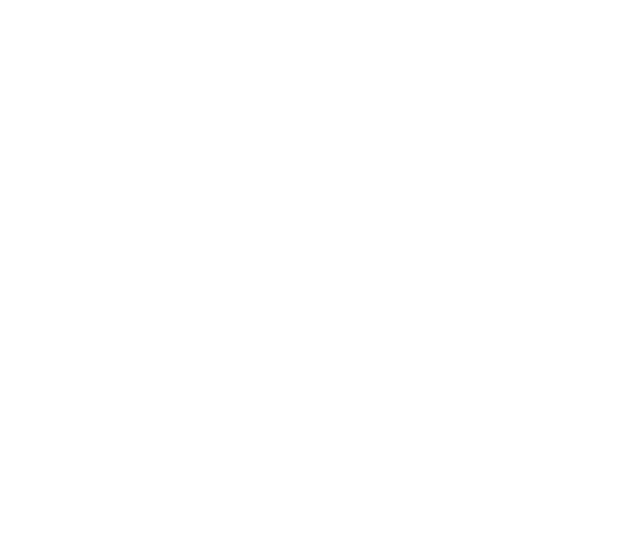
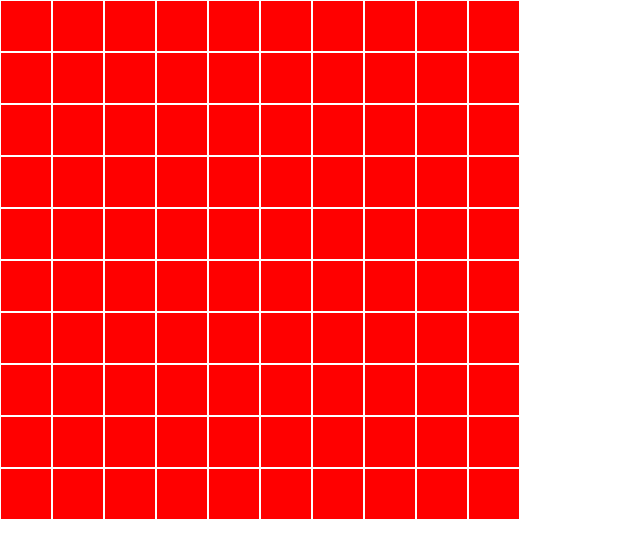
Before and after one commit to danielmova/odin-etch-a-sketch, a plain HTML site: page index.html in a window 1280 px wide. Shown: the whole page, without its empty margins (0-640 px from the left). Drawn offline with Linux system fonts and the light colour scheme.

Commit message:
Fixing Grid creation sistem Now the grid sistem depends in two variables gridContainer and gridPixelSize.

```diff
--- a/code.js
+++ b/code.js
@@ -1,5 +1,6 @@
 pixelsContainerJs = document.querySelector(".pixelsConteiner");
 
+const gridContainer = 500;
 let gridPixelSize = 10;
 
 const individualRow = document.createElement("div");
@@ -10,14 +11,14 @@ function generateGrid(gridSize){
         const row = document.createElement("div");
         row.style.display = "flex";
         pixelsContainerJs.appendChild(row);
-        for (j = 0; j < gridPixelSize - 1; j++) {
-          const column = document.createElement("div");
-          row.appendChild(column);
-          column.style.width = "10px";
-          column.style.height = "10px";
-          column.style.marginLeft = "2px";
-          column.style.marginTop = "2px";
-          column.style.background = "white";
+        for (j = 0; j < gridPixelSize; j++) {
+          const cell = document.createElement("div");
+          row.appendChild(cell);
+          cell.style.width = `${(gridContainer/gridPixelSize)}px`;
+          cell.style.height = `${(gridContainer/gridPixelSize)}px`;
+          cell.style.border = "1px solid white";
+          cell.style.display = "flex";
+          cell.style.background = "red";
       }
     }
 }
--- a/index.html
+++ b/index.html
@@ -3,6 +3,7 @@
 <head>
     <meta charset="UTF-8">
     <meta name="viewport" content="width=device-width, initial-scale=1.0">
+    <link rel="stylesheet" href="styles.css">
     <title>Odin Etch a Sketch</title>
     <script src="code.js" defer></script>
 </head>
--- a/styles.css
+++ b/styles.css
@@ -4,6 +4,7 @@ body{
 
 .pixelsConteiner{
     display: flex;
-    height: 800px;
-    width: 800px;
+    flex-wrap: wrap;
+    height: 500px;
+    width: 500px;
 }
```
